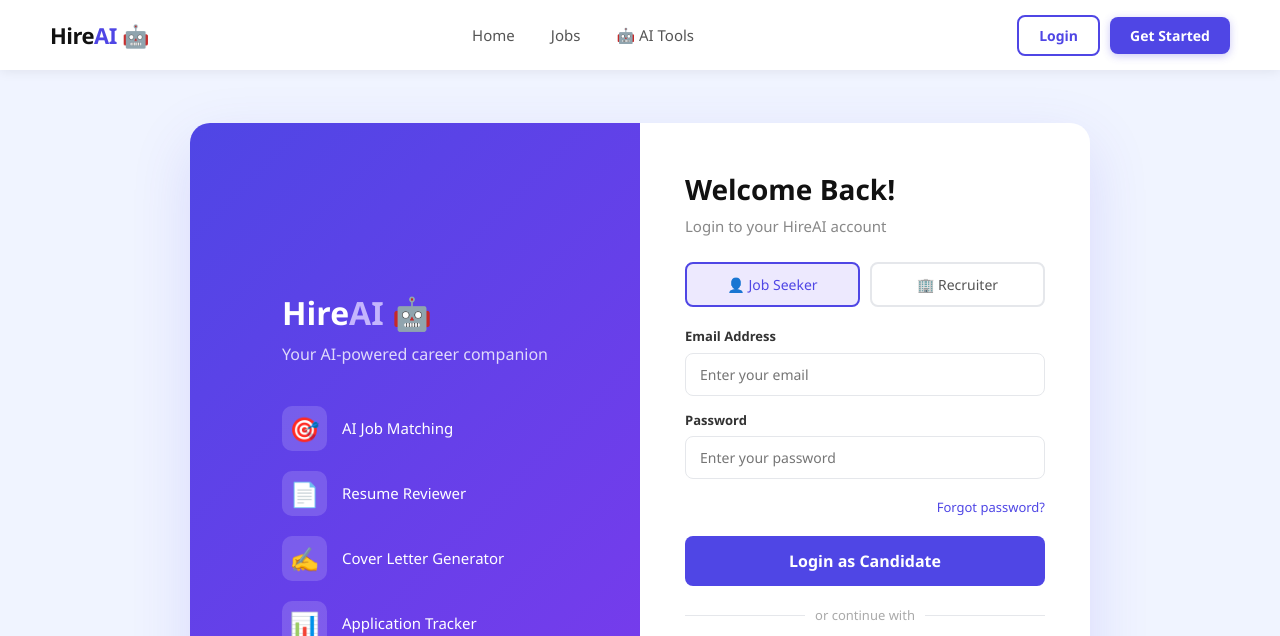
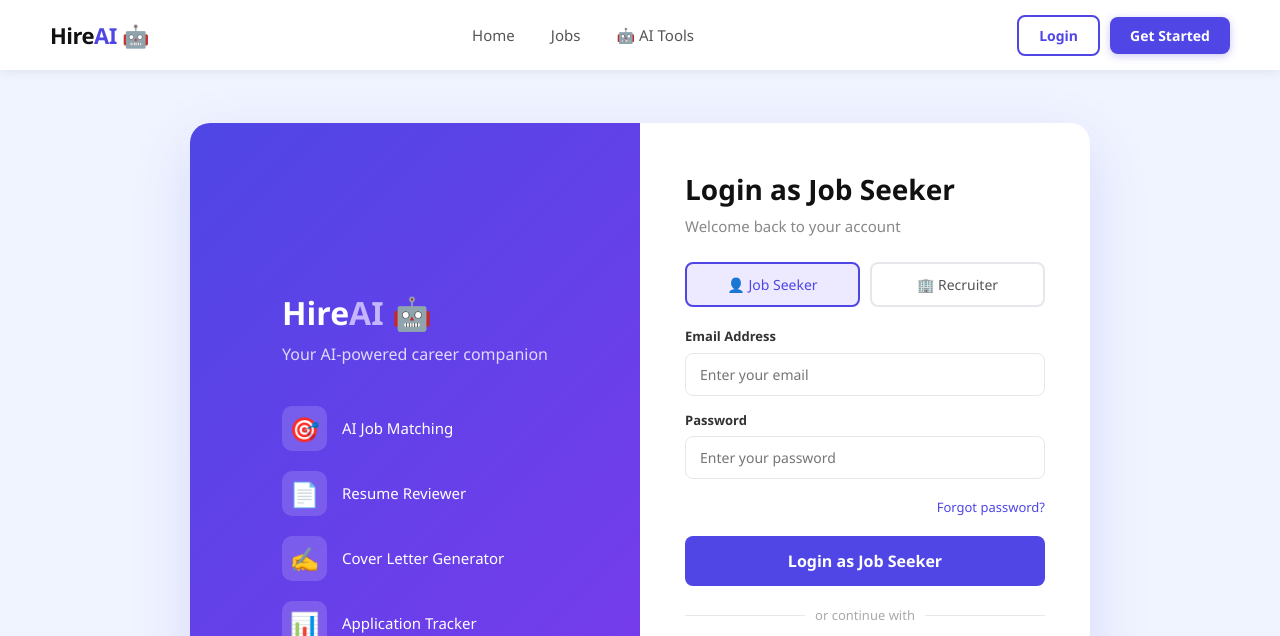
Before and after one commit to PrachiKS/HireAI, a React (Create React App) app in the folder frontend/: page /login in a window 1280 px wide. Shown: the top 636 px of the page. Built offline with nearby package versions, Linux system fonts and the light colour scheme.

Commit message:
feat: restore role tabs and dynamic URL routing to Login page

```diff
--- a/frontend/src/pages/Login.jsx
+++ b/frontend/src/pages/Login.jsx
@@ -1,12 +1,16 @@
-import React, { useState } from 'react'
-import { Link, useNavigate } from 'react-router-dom'
+import React, { useState, useEffect } from 'react'
+import { Link, useNavigate, useSearchParams } from 'react-router-dom'
 import { useAuth } from '../context/AuthContext'
 import { AUTH_URL } from '../utils/config'
 import './Auth.css'
 
 const Login = () => {
-  // 1. ADDED: State to handle which tab is active
-  const [activeRole, setActiveRole] = useState('jobseeker')
+  const [searchParams, setSearchParams] = useSearchParams()
+
+  const [activeRole, setActiveRole] = useState(() => {
+    return searchParams.get('role') === 'recruiter' ? 'recruiter' : 'jobseeker'
+  })
+
   const [credentials, setCredentials] = useState({
     email: '',
     password: ''
@@ -14,6 +18,18 @@ const Login = () => {
 
   const { loading, error, dispatch } = useAuth()
   const navigate = useNavigate()
+
+  useEffect(() => {
+    const roleFromUrl = searchParams.get('role')
+    if (roleFromUrl && roleFromUrl !== activeRole) {
+      setActiveRole(roleFromUrl === 'recruiter' ? 'recruiter' : 'jobseeker')
+    }
+  }, [searchParams, activeRole])
+
+  const handleRoleChange = (role) => {
+    setActiveRole(role)
+    setSearchParams({ role })
+  }
 
   const handleChange = (e) => {
     setCredentials({ ...credentials, [e.target.name]: e.target.value })
@@ -47,7 +63,6 @@ const Login = () => {
         }
       })
 
-      // Redirect based on role
       if (data.role === 'recruiter') {
         navigate('/recruiter/dashboard')
       } else if (data.role === 'admin') {
@@ -68,7 +83,7 @@ const Login = () => {
     <div className='auth__container'>
       <div className='auth__box'>
 
-        {/* Left Side (Preserved exactly as you wrote it) */}
+        {/* Left Side */}
         <div className='auth__left'>
           <div className='auth__left-content'>
             <h1>Hire<span>AI</span> 🤖</h1>
@@ -97,24 +112,25 @@ const Login = () => {
         {/* Right Side */}
         <div className='auth__right'>
           <div className='auth__form-box'>
-            <h2>Welcome Back!</h2>
-            <p className='auth__subtitle'>Login to your HireAI account</p>
+
+            <h2>Login as {activeRole === 'jobseeker' ? 'Job Seeker' : 'Recruiter'}</h2>
+            <p className='auth__subtitle'>Welcome back to your account</p>
 
             {error && <div className='auth__error'>{error}</div>}
 
-            {/* 2. ADDED: Role Selector Tabs right above the form */}
+            {/* Role Selector Tabs */}
             <div className='role__selector'>
               <button
                 type='button'
                 className={`role__btn ${activeRole === 'jobseeker' ? 'active' : ''}`}
-                onClick={() => setActiveRole('jobseeker')}
+                onClick={() => handleRoleChange('jobseeker')}
               >
                 👤 Job Seeker
               </button>
               <button
                 type='button'
                 className={`role__btn ${activeRole === 'recruiter' ? 'active' : ''}`}
-                onClick={() => setActiveRole('recruiter')}
+                onClick={() => handleRoleChange('recruiter')}
               >
                 🏢 Recruiter
               </button>
@@ -126,7 +142,7 @@ const Login = () => {
                 <input
                   type='email'
                   name='email'
-                  autoComplete='email' /* Added for autocomplete fix */
+                  autoComplete='email'
                   placeholder='Enter your email'
                   value={credentials.email}
                   onChange={handleChange}
@@ -139,7 +155,7 @@ const Login = () => {
                 <input
                   type='password'
                   name='password'
-                  autoComplete='current-password' /* Added for autocomplete fix */
+                  autoComplete='current-password'
                   placeholder='Enter your password'
                   value={credentials.password}
                   onChange={handleChange}
@@ -156,8 +172,7 @@ const Login = () => {
                 className='auth__btn'
                 disabled={loading}
               >
-                {/* 3. ADDED: Dynamic button text updates based on tab */}
-                {loading ? 'Logging in...' : `Login as ${activeRole === 'jobseeker' ? 'Candidate' : 'Recruiter'}`}
+                {loading ? 'Logging in...' : `Login as ${activeRole === 'jobseeker' ? 'Job Seeker' : 'Recruiter'}`}
               </button>
 
               <div className='auth__divider'>
@@ -177,7 +192,6 @@ const Login = () => {
 
             <p className='auth__switch'>
               Don't have an account?{' '}
-              {/* 4. ADDED: Smart register link passes the selected role */}
               <Link to={`/register?role=${activeRole}`}>Sign up free</Link>
             </p>
           </div>
```
